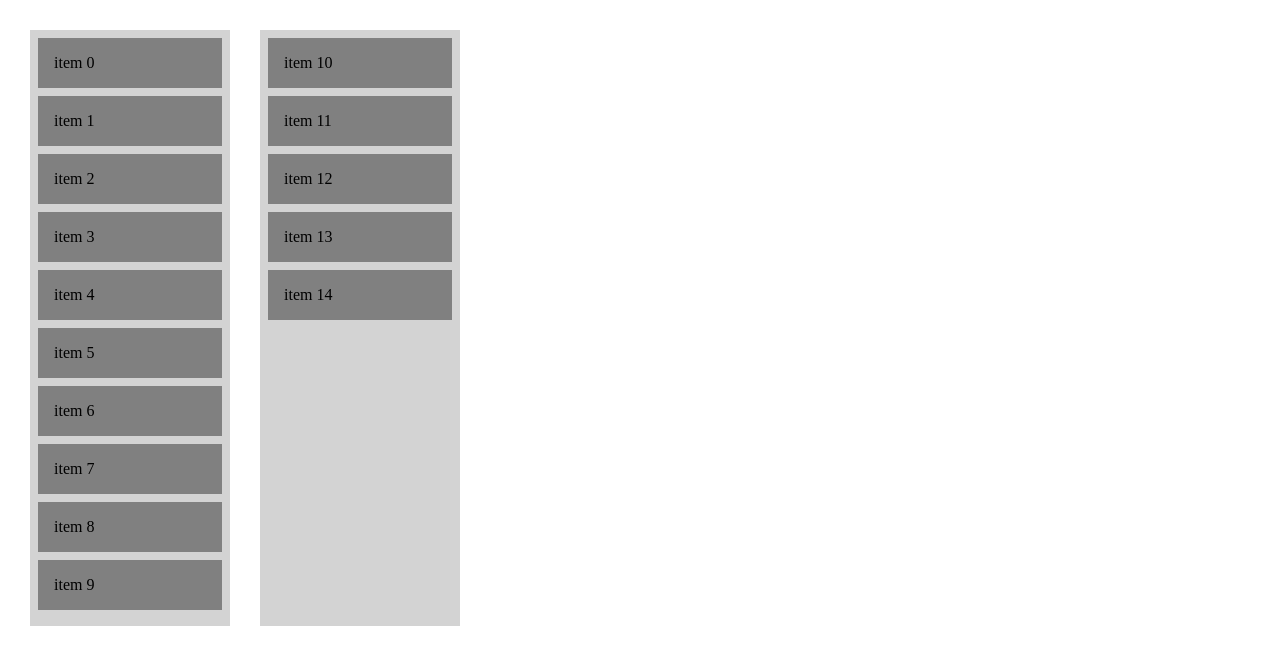
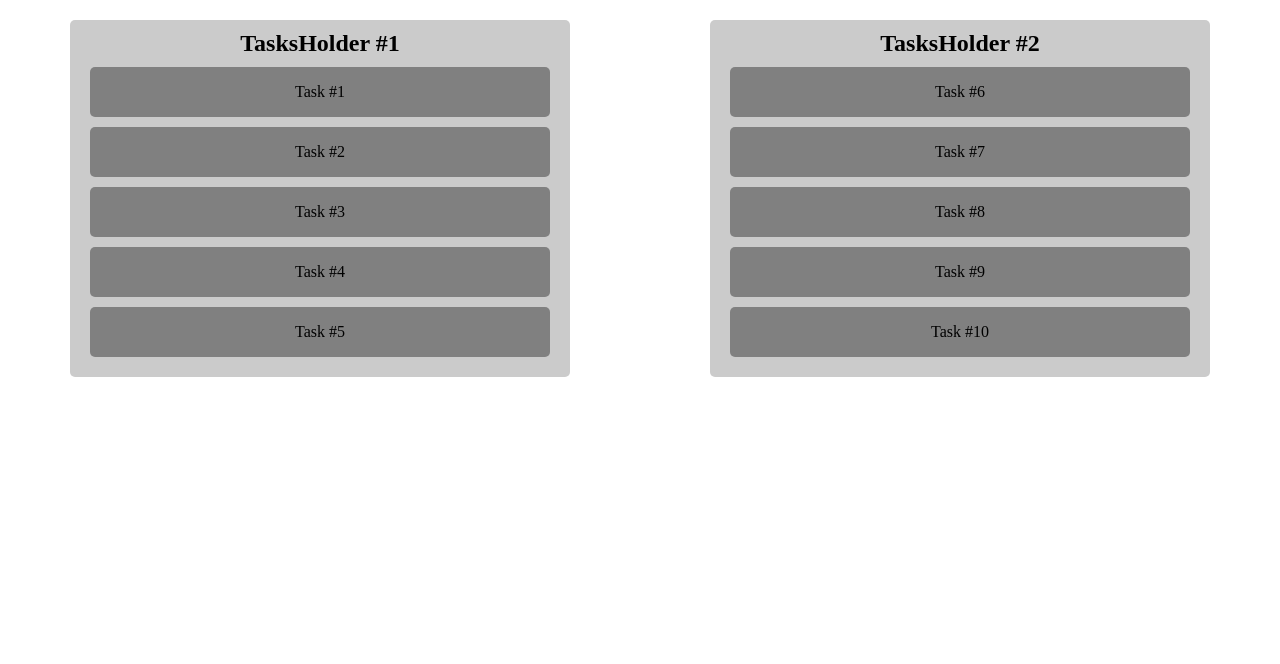
Before and after one commit to marked29/reactBeautifulDnd, a React (Create React App) app in the folder beautiful-dnd/: page / in a window 1280 px wide. Shown: the top 664 px of the page. Built offline with nearby package versions, Linux system fonts and the light colour scheme.

Commit message:
Remove redundant logic

```diff
--- a/beautiful-dnd/src/App.jsx
+++ b/beautiful-dnd/src/App.jsx
@@ -1,180 +1,79 @@
-import { Component } from "react";
 import { DragDropContext, Droppable, Draggable } from "react-beautiful-dnd";
 
 import style from "./App.module.css";
 
-const getItems = (count, offset = 0) =>
-  Array.from({ length: count }, (v, k) => k).map((k) => ({
-    id: `item-${k + offset}`,
-    content: `item ${k + offset}`,
-  }));
+const FirstTasksList = [
+  { id: 1, taskName: "Task #1" },
+  { id: 2, taskName: "Task #2" },
+  { id: 3, taskName: "Task #3" },
+  { id: 4, taskName: "Task #4" },
+  { id: 5, taskName: "Task #5" },
+];
 
-// a little function to help us with reordering the result
-const reorder = (list, startIndex, endIndex) => {
-  const result = Array.from(list);
-  const [removed] = result.splice(startIndex, 1);
-  result.splice(endIndex, 0, removed);
+const SecondTasksList = [
+  { id: 6, taskName: `Task #6` },
+  { id: 7, taskName: "Task #7" },
+  { id: 8, taskName: "Task #8" },
+  { id: 9, taskName: "Task #9" },
+  { id: 10, taskName: "Task #10" },
+];
 
-  return result;
-};
-
-/**
- * Moves an item from one list to another list.
- */
-const move = (source, destination, droppableSource, droppableDestination) => {
-  const sourceClone = Array.from(source);
-  const destClone = Array.from(destination);
-  const [removed] = sourceClone.splice(droppableSource.index, 1);
-
-  destClone.splice(droppableDestination.index, 0, removed);
-
-  const result = {};
-  result[droppableSource.droppableId] = sourceClone;
-  result[droppableDestination.droppableId] = destClone;
-
-  return result;
-};
-
-const grid = 8;
-
-const getItemStyle = (isDragging, draggableStyle) => ({
-  userSelect: "none",
-  padding: grid * 2,
-  margin: `0 0 ${grid}px 0`,
-
-  // change background colour if dragging
-  background: isDragging ? "lightgreen" : "grey",
-
-  // styles we need to apply on draggables
-  ...draggableStyle,
-});
-
-const getListStyle = (isDraggingOver) => ({
-  background: isDraggingOver ? "lightblue" : "lightgrey",
-  padding: grid,
-  width: 250,
-});
-
-class App extends Component {
-  state = {
-    items: getItems(10),
-    selected: getItems(5, 10),
-  };
-
-  /**
-   * A semi-generic way to handle multiple lists. Matches
-   * the IDs of the droppable container to the names of the
-   * source arrays stored in the state.
-   */
-  id2List = {
-    droppable: "items",
-    droppable2: "selected",
-  };
-
-  getList = (id) => this.state[this.id2List[id]];
-
-  onDragEnd = (result) => {
-    const { source, destination } = result;
-
-    // dropped outside the list
-    if (!destination) {
-      return;
-    }
-
-    if (source.droppableId === destination.droppableId) {
-      const items = reorder(
-        this.getList(source.droppableId),
-        source.index,
-        destination.index
-      );
-
-      let state = { items };
-
-      if (source.droppableId === "droppable2") {
-        state = { selected: items };
-      }
-
-      this.setState(state);
-    } else {
-      const result = move(
-        this.getList(source.droppableId),
-        this.getList(destination.droppableId),
-        source,
-        destination
-      );
-
-      this.setState({
-        items: result.droppable,
-        selected: result.droppable2,
-      });
-    }
-  };
-
-  render() {
-    return (
-      <div className={style.wrapper}>
-        <DragDropContext onDragEnd={this.onDragEnd}>
-          <div className={style.box}>
-            <Droppable droppableId="droppable">
-              {(provided, snapshot) => (
-                <div
-                  ref={provided.innerRef}
-                  style={getListStyle(snapshot.isDraggingOver)}
-                >
-                  {this.state.items.map((item, index) => (
+function App() {
+  const getTasks = (listItemsCollection) => {
+    const list = listItemsCollection.map((item, index) => (
       <Draggable
         key={item.id}
-                      draggableId={item.id}
+        draggableId={"draggable" + item.id}
         index={index}
       >
-                      {(provided, snapshot) => (
+        {(provided) => (
           <div
-                          ref={provided.innerRef}
+            className={style.task}
             {...provided.draggableProps}
             {...provided.dragHandleProps}
-                          style={getItemStyle(
-                            snapshot.isDragging,
-                            provided.draggableProps.style
-                          )}
+            ref={provided.innerRef}
           >
-                          {item.content}
+            {item.taskName}
           </div>
         )}
       </Draggable>
-                  ))}
+    ));
+    return list;
+  };
+
+  return (
+    <div className={style.root}>
+      <div className={style.container}>
+        <DragDropContext
+          onDragEnd={() => {
+            console.log("DragEnded");
+          }}
+        >
+          <div className={style.tasks_holder}>
+            <h2 className={style.tasks_header}>TasksHolder #1</h2>
+            <Droppable droppableId="droppable-1">
+              {(provided) => (
+                <div
+                  className={style.tasks_container}
+                  {...provided.droppableProps}
+                  ref={provided.innerRef}
+                >
+                  {getTasks(FirstTasksList)}
                   {provided.placeholder}
                 </div>
               )}
             </Droppable>
           </div>
-          <div className={style.box}>
-            <Droppable droppableId="droppable2" className={style.box}>
-              {(provided, snapshot) => (
+          <div className={style.tasks_holder}>
+            <h2 className={style.tasks_header}>TasksHolder #2</h2>
+            <Droppable droppableId="droppable-2">
+              {(provided) => (
                 <div
+                  className={style.tasks_container}
+                  {...provided.droppableProps}
                   ref={provided.innerRef}
-                  style={getListStyle(snapshot.isDraggingOver)}
                 >
-                  {this.state.selected.map((item, index) => (
-                    <Draggable
-                      key={item.id}
-                      draggableId={item.id}
-                      index={index}
-                    >
-                      {(provided, snapshot) => (
-                        <div
-                          ref={provided.innerRef}
-                          {...provided.draggableProps}
-                          {...provided.dragHandleProps}
-                          style={getItemStyle(
-                            snapshot.isDragging,
-                            provided.draggableProps.style
-                          )}
-                        >
-                          {item.content}
-                        </div>
-                      )}
-                    </Draggable>
-                  ))}
+                  {getTasks(SecondTasksList)}
                   {provided.placeholder}
                 </div>
               )}
@@ -182,8 +81,8 @@ class App extends Component {
           </div>
         </DragDropContext>
       </div>
+    </div>
   );
-  }
 }
 
 export default App;
--- a/beautiful-dnd/src/App.module.css
+++ b/beautiful-dnd/src/App.module.css
@@ -1,12 +1,36 @@
-.wrapper {
-    display: flex;
-
+.root {
+    width: 100vw;
+    height: 100vh;
 }
 
-.box {
+.container {
     display: flex;
-    width: 200px;
-    margin-top: 30px;
-    margin-left: 30px;
+    justify-content: space-around;
+}
 
+.tasks_holder {
+    margin-top: 20px;
+    background-color: rgb(203, 203, 203);
+    border-radius: 5px;
+    width: 500px;
 }
+
+.tasks_container {
+    margin-bottom: 20px;
+}
+
+.tasks_header {
+    margin-top: 10px;
+    text-align: center;
+}
+
+.task {
+    height: 50px;
+    margin: 10px 20px;
+    margin-bottom: 0px;
+    background-color: grey;
+    display: flex;
+    justify-content: center;
+    align-items: center;
+    border-radius: 5px;
+}
```
Lines whose indentation alone changed are shown as unchanged.
